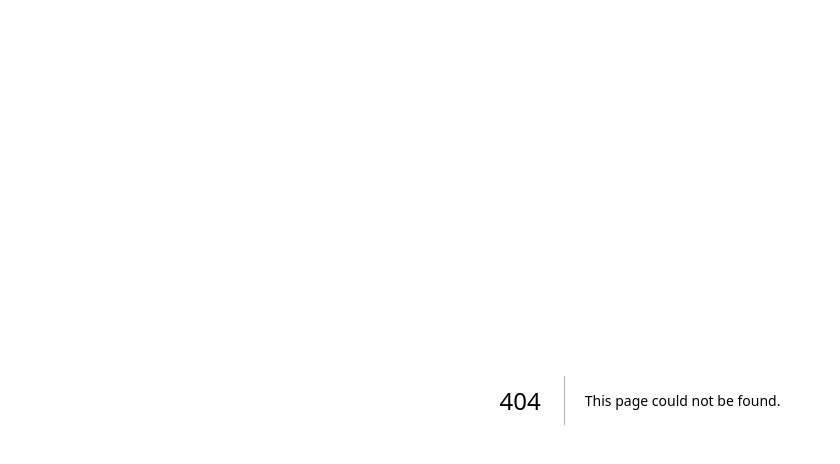
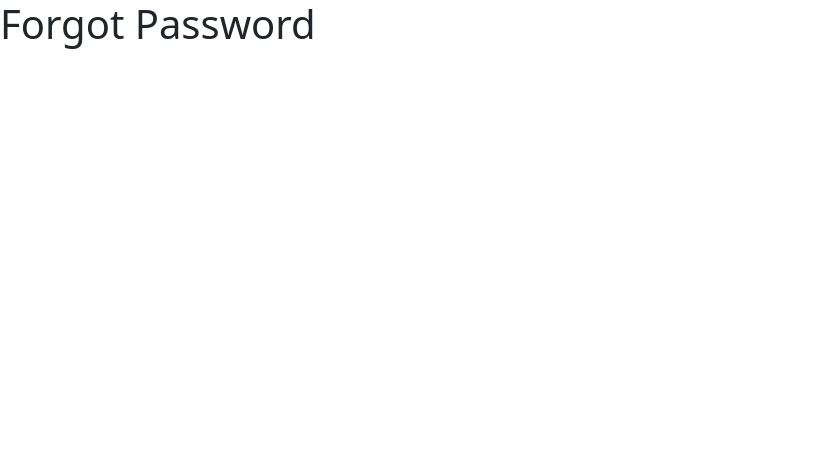
Before and after one commit to alecreates/Cinema-E-Booking-System, a Next.js app: page /ForgotPassword in a window 1280 px wide. Before the commit this address had no page. Shown: the top 464 px of the page, without its empty margins (0-840 px from the left). Built offline with nearby package versions, Linux system fonts and the light colour scheme.

Commit message:
added empty ForgotPassword component for later

```diff
--- /dev/null
+++ b/app/ForgotPassword/page.tsx
@@ -0,0 +1,12 @@
+import React from 'react';
+
+function ForgotPassword() {
+  return (
+    // This empty tag syntax is shorthand for <React.Fragment>
+    <>
+      <h1>Forgot Password</h1>
+    </>
+  );
+}
+
+export default ForgotPassword;
--- a/app/Login/Login.tsx
+++ b/app/Login/Login.tsx
@@ -18,7 +18,7 @@ const Login = () => {
         console.log("Logging in:", { email, password });
 
         // after successful login, route to Home
-        //router.push("/HomePage"); // <-- routes to app/home/page.tsx
+        router.push("/HomePage"); // <-- routes to app/home/page.tsx
 
     };
 
@@ -66,7 +66,7 @@ const Login = () => {
 
                             {/* Forgot password */}
                             <div className="text-end mb-3">
-                                <a href="/forgot-password" style={{ fontSize: "0.9rem" }}>
+                                <a href="/ForgotPassword" style={{ fontSize: "0.9rem" }}>
                                     Forgot password?
                                 </a>
                             </div>
```
